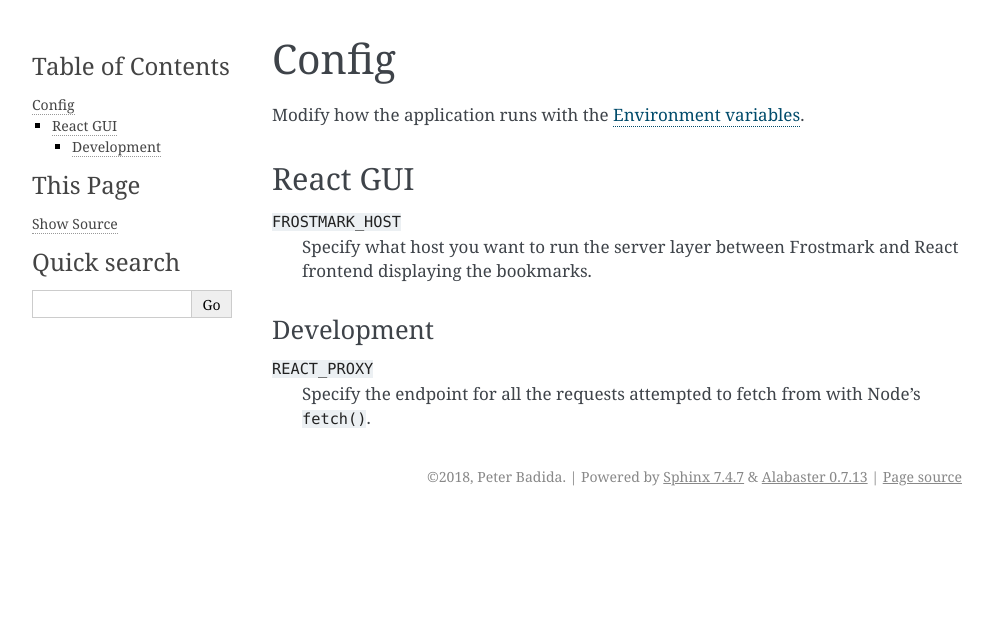
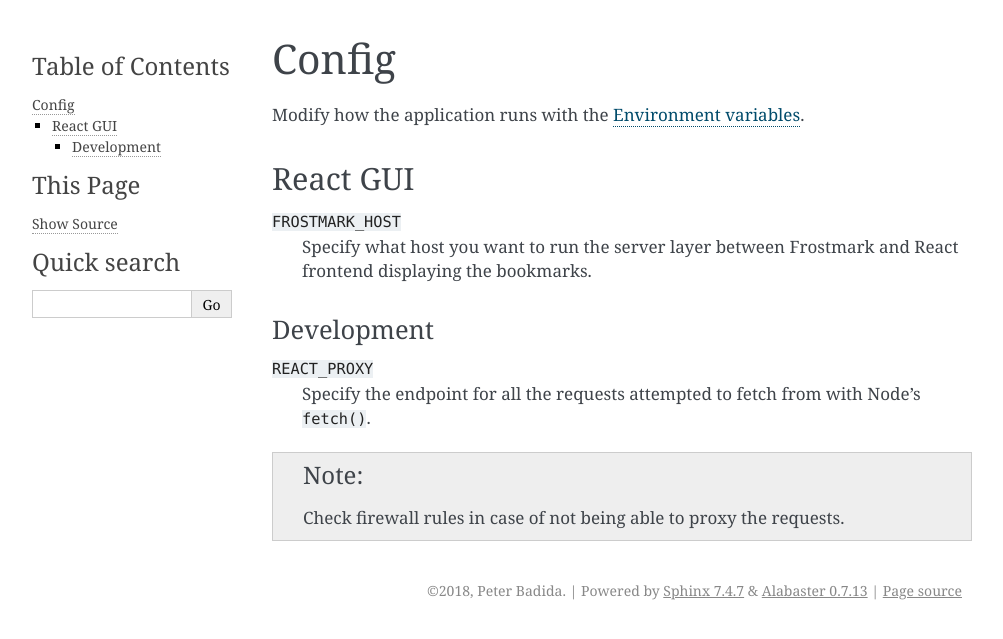
Before and after one commit to KeyWeeUsr/Frostmark, a Sphinx documentation site: the page built from doc/source/config.rst, in a window 1280 px wide. Shown: the top 639 px of the page, without its empty margins (148-1151 px from the left). Built offline with Sphinx 7.4.7, drawn with Linux system fonts in a browser that asks for light colours.

Commit message:
[ADD] Add note about Firewall rules for proxy env vars

```diff
--- a/doc/source/config.rst
+++ b/doc/source/config.rst
@@ -17,3 +17,5 @@ Development
 ``REACT_PROXY``
     Specify the endpoint for all the requests attempted to fetch from with
     Node's ``fetch()``.
+
+.. note:: Check firewall rules in case of not being able to proxy the requests.
```
